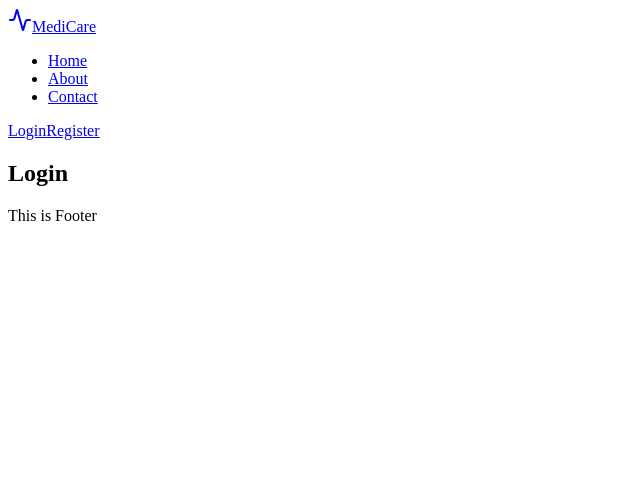
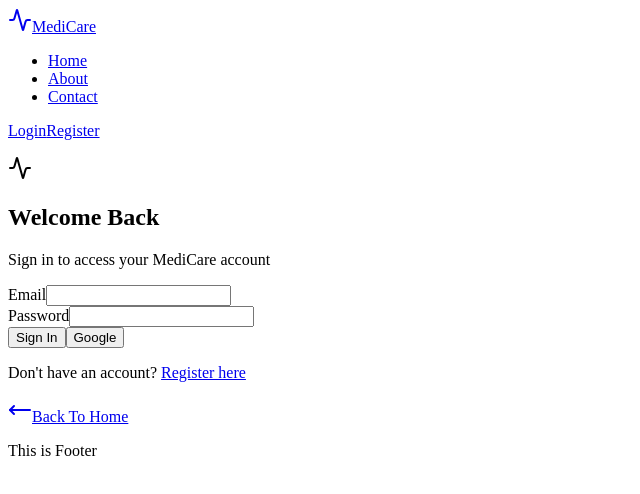
Before and after one commit to ZlatinZlatinov/MedicalCenterInformationSystem, a React (Vite) app in the folder client/: page /login in a window 1280 px wide. Shown: the top 494 px of the page, without its empty margins (0-640 px from the left). Built offline with nearby package versions, Linux system fonts and the light colour scheme.

Commit message:
Defined basic html structure of the login page

```diff
--- a/client/src/Components/SiteMain/LoginPage/LoginPage.jsx
+++ b/client/src/Components/SiteMain/LoginPage/LoginPage.jsx
@@ -1,8 +1,40 @@
+import { Link } from "react-router";
+import { Activity, MoveLeft } from 'lucide-react';
 
 function LoginPage() {
     return (
         <section id="login-page">
-            <h2>Login</h2>
+            <form id="login-form">
+                <div className="form-header">
+                    <p className="form-logo">
+                        <Activity />
+                    </p>
+                    <h2>Welcome Back</h2>
+                    <p>Sign in to access your MediCare account</p>
+                </div>
+
+                <div className="form-fields">
+                    <div className="input-field">
+                        <label htmlFor="email">Email</label>
+                        <input type="email" name="email" id="email" />
+                    </div>
+
+                    <div className="input-field">
+                        <label htmlFor="password">Password</label>
+                        <input type="password" name="password" id="password" />
+                    </div>
+
+                    <div className="form-btn">
+                        <input type="submit" value="Sign In" />
+                        <input type="button" value="Google" />
+                    </div>
+                </div>
+
+                <div className="form-footer">
+                    <p>Don't have an account? <Link to='/register'>Register here</Link></p>
+                    <p><Link to='/'><MoveLeft/><span>Back To Home</span></Link></p>
+                </div>
+            </form>
         </section>
     );
 }
```
